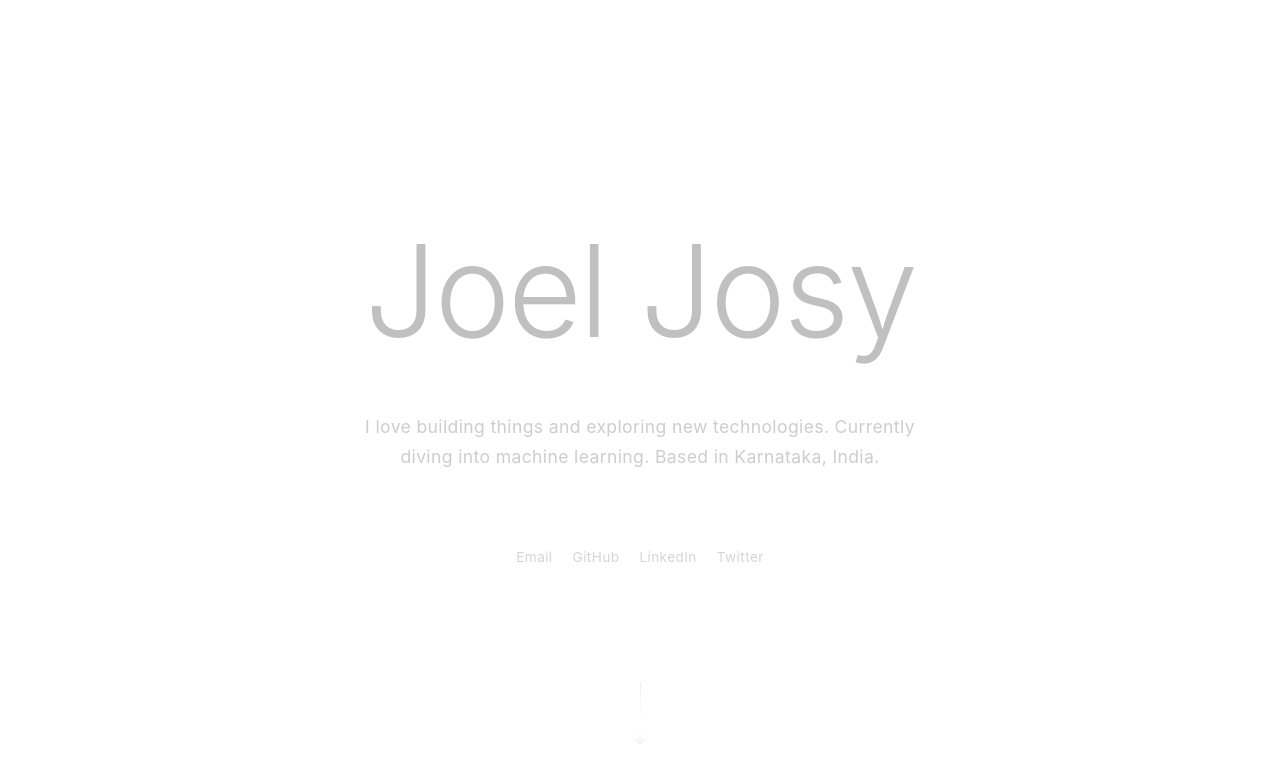
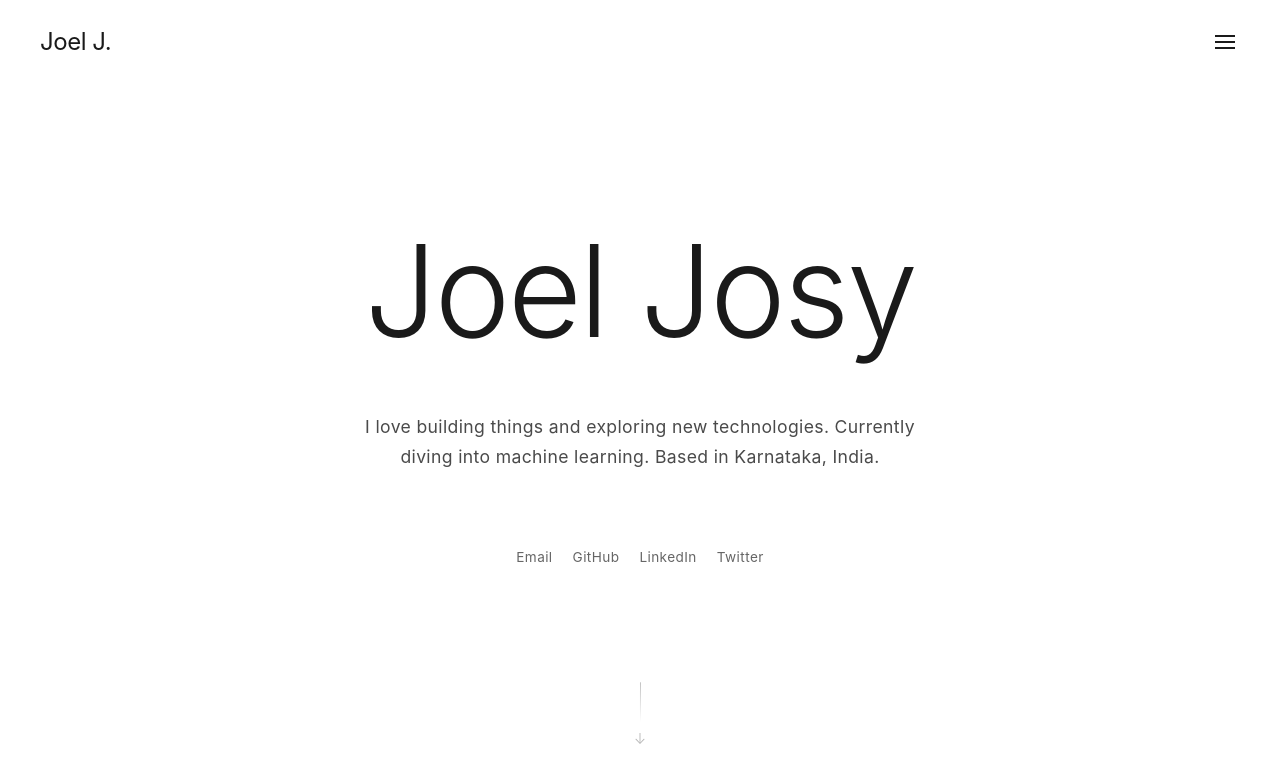
Before and after one commit to JoelJosy/portfolio, a SvelteKit app: page / in a window 1280 px wide. Shown: the top 782 px of the page. Built offline with nearby package versions, Linux system fonts and the light colour scheme.

Commit message:
create navar

```diff
--- a/src/lib/components/LoadingScreen.svelte
+++ b/src/lib/components/LoadingScreen.svelte
@@ -1,5 +1,4 @@
 <script lang="ts">
-    import { onMount } from 'svelte';
     import { gsap } from 'gsap';
 
     interface Props {
--- /dev/null
+++ b/src/lib/components/Navbar.svelte
@@ -0,0 +1,284 @@
+<script lang="ts">
+    import { gsap } from 'gsap';
+
+    let navbar: HTMLElement;
+    let menuButton: HTMLElement;
+    let menuOverlay: HTMLElement;
+    let menuItems: HTMLElement;
+    let isMenuOpen = false;
+
+    $effect(() => {
+        // Set initial states
+        gsap.set(menuOverlay, { opacity: 0, scale: 0.95 });
+        gsap.set(menuItems, { opacity: 0, y: 30 });
+    });
+
+    function toggleMenu() {
+        isMenuOpen = !isMenuOpen;
+
+        if (isMenuOpen) {
+            openMenu();
+        } else {
+            closeMenu();
+        }
+    }
+
+    function openMenu() {
+        // Show overlay
+        gsap.to(menuOverlay, {
+            opacity: 1,
+            scale: 1,
+            duration: 0.4,
+            ease: "power3.out"
+        });
+
+        // Animate menu items
+        gsap.to(menuItems, {
+            opacity: 1,
+            y: 0,
+            duration: 0.6,
+            ease: "power3.out",
+            delay: 0.1
+        });
+
+        // Animate menu button
+        gsap.to(menuButton, {
+            rotation: 45,
+            duration: 0.3,
+            ease: "power2.out"
+        });
+    }
+
+    function closeMenu() {
+        // Hide overlay
+        gsap.to(menuOverlay, {
+            opacity: 0,
+            scale: 0.95,
+            duration: 0.3,
+            ease: "power3.in"
+        });
+
+        // Animate menu items
+        gsap.to(menuItems, {
+            opacity: 0,
+            y: 30,
+            duration: 0.4,
+            ease: "power3.in"
+        });
+
+        // Animate menu button
+        gsap.to(menuButton, {
+            rotation: 0,
+            duration: 0.3,
+            ease: "power2.out"
+        });
+    }
+
+    function handleNavClick() {
+        if (isMenuOpen) {
+            closeMenu();
+            isMenuOpen = false;
+        }
+    }
+</script>
+
+<nav class="navbar" bind:this={navbar}>
+    <div class="nav-content">
+        <div class="nav-brand">
+            <a href="../routes" class="brand-link">Joel J.</a>
+        </div>
+
+        <button class="menu-button" bind:this={menuButton} onclick={toggleMenu} aria-label="Toggle menu">
+            <span class="menu-line"></span>
+            <span class="menu-line"></span>
+            <span class="menu-line"></span>
+        </button>
+    </div>
+
+    <div class="menu-overlay" bind:this={menuOverlay} onclick={handleNavClick} onkeydown={(e) => e.key === 'Escape' && handleNavClick()} role="dialog" aria-label="Navigation menu" tabindex="-1">
+        <div class="menu-content" bind:this={menuItems} onclick={(e) => {e.stopPropagation()}} onkeydown={(e) => e.stopPropagation()} role="menu" tabindex="-1">
+            <div class="menu-items">
+                <a href="../routes" class="menu-item" onclick={handleNavClick}>
+                    <span class="menu-number">01</span>
+                    <span class="menu-text">Home</span>
+                </a>
+                <a href="../routes" class="menu-item" onclick={handleNavClick}>
+                    <span class="menu-number">02</span>
+                    <span class="menu-text">Projects</span>
+                </a>
+                <a href="../routes" class="menu-item" onclick={handleNavClick}>
+                    <span class="menu-number">03</span>
+                    <span class="menu-text">About</span>
+                </a>
+                <a href="../routes" class="menu-item" onclick={handleNavClick}>
+                    <span class="menu-number">04</span>
+                    <span class="menu-text">Contact</span>
+                </a>
+            </div>
+        </div>
+    </div>
+</nav>
+
+<style>
+    .navbar {
+        position: fixed;
+        top: 0;
+        left: 0;
+        width: 100%;
+        z-index: 1000;
+        padding: 1.5rem 2rem;
+    }
+
+    .nav-content {
+        display: flex;
+        justify-content: space-between;
+        align-items: center;
+        max-width: 1200px;
+        margin: 0 auto;
+    }
+
+    .nav-brand {
+        z-index: 1001;
+    }
+
+    .brand-link {
+        font-size: 1.5rem;
+        font-weight: 400;
+        color: #1a1a1a;
+        text-decoration: none;
+        letter-spacing: -0.02em;
+        font-family: -apple-system, BlinkMacSystemFont, 'Segoe UI', Roboto, sans-serif;
+        transition: color 0.3s ease;
+    }
+
+    .brand-link:hover {
+        color: #666666;
+    }
+
+    .menu-button {
+        position: relative;
+        z-index: 1001;
+        background: none;
+        border: none;
+        cursor: pointer;
+        width: 30px;
+        height: 30px;
+        display: flex;
+        flex-direction: column;
+        justify-content: center;
+        align-items: center;
+        gap: 4px;
+        padding: 0;
+    }
+
+    .menu-line {
+        width: 20px;
+        height: 2px;
+        background: #1a1a1a;
+        transition: all 0.3s ease;
+        transform-origin: center;
+    }
+
+    .menu-overlay {
+        position: fixed;
+        top: 0;
+        left: 0;
+        width: 100vw;
+        height: 100vh;
+        background: rgba(255, 255, 255, 0.98);
+        backdrop-filter: blur(10px);
+        display: flex;
+        justify-content: center;
+        align-items: center;
+        opacity: 0;
+        pointer-events: none;
+    }
+
+    .menu-overlay:not(.hidden) {
+        pointer-events: auto;
+    }
+
+    .menu-content {
+        text-align: center;
+    }
+
+    .menu-items {
+        display: flex;
+        flex-direction: column;
+        gap: 2rem;
+    }
+
+    .menu-item {
+        display: flex;
+        align-items: center;
+        gap: 1rem;
+        text-decoration: none;
+        color: #1a1a1a;
+        font-size: clamp(2rem, 4vw, 3rem);
+        font-weight: 300;
+        letter-spacing: -0.02em;
+        font-family: -apple-system, BlinkMacSystemFont, 'Segoe UI', Roboto, sans-serif;
+        transition: all 0.3s ease;
+        padding: 0.5rem 0;
+    }
+
+    .menu-item:hover {
+        transform: translateX(10px);
+    }
+
+    .menu-number {
+        font-size: 0.8rem;
+        font-weight: 400;
+        color: #999999;
+        letter-spacing: 0.1em;
+        min-width: 2rem;
+    }
+
+    .menu-text {
+        position: relative;
+    }
+
+    .menu-text::after {
+        content: '';
+        position: absolute;
+        bottom: -5px;
+        left: 0;
+        width: 0;
+        height: 1px;
+        background: #1a1a1a;
+        transition: width 0.3s ease;
+    }
+
+    .menu-item:hover .menu-text::after {
+        width: 100%;
+    }
+
+    /* Responsive adjustments */
+    @media (max-width: 768px) {
+        .navbar {
+            padding: 1rem 1.5rem;
+        }
+
+        .menu-items {
+            gap: 1.5rem;
+        }
+
+        .menu-item {
+            font-size: clamp(1.8rem, 5vw, 2.5rem);
+        }
+    }
+
+    @media (max-width: 480px) {
+        .navbar {
+            padding: 0.75rem 1rem;
+        }
+
+        .menu-items {
+            gap: 1.25rem;
+        }
+
+        .menu-item {
+            font-size: clamp(1.5rem, 6vw, 2rem);
+        }
+    }
+</style>
--- a/src/routes/+page.svelte
+++ b/src/routes/+page.svelte
@@ -1,6 +1,7 @@
 <script lang="ts">
     import LoadingScreen from '$lib/components/LoadingScreen.svelte';
     import Hero from '$lib/components/Hero.svelte';
+    import Navbar from '$lib/components/Navbar.svelte';
 
     let showContent = false;
 
@@ -9,5 +10,6 @@
     }
 </script>
 
+<Navbar />
 <Hero visible={showContent} />
-<LoadingScreen onComplete={handleLoadingComplete} />
+<!-- <LoadingScreen onComplete={handleLoadingComplete} /> -->
```
